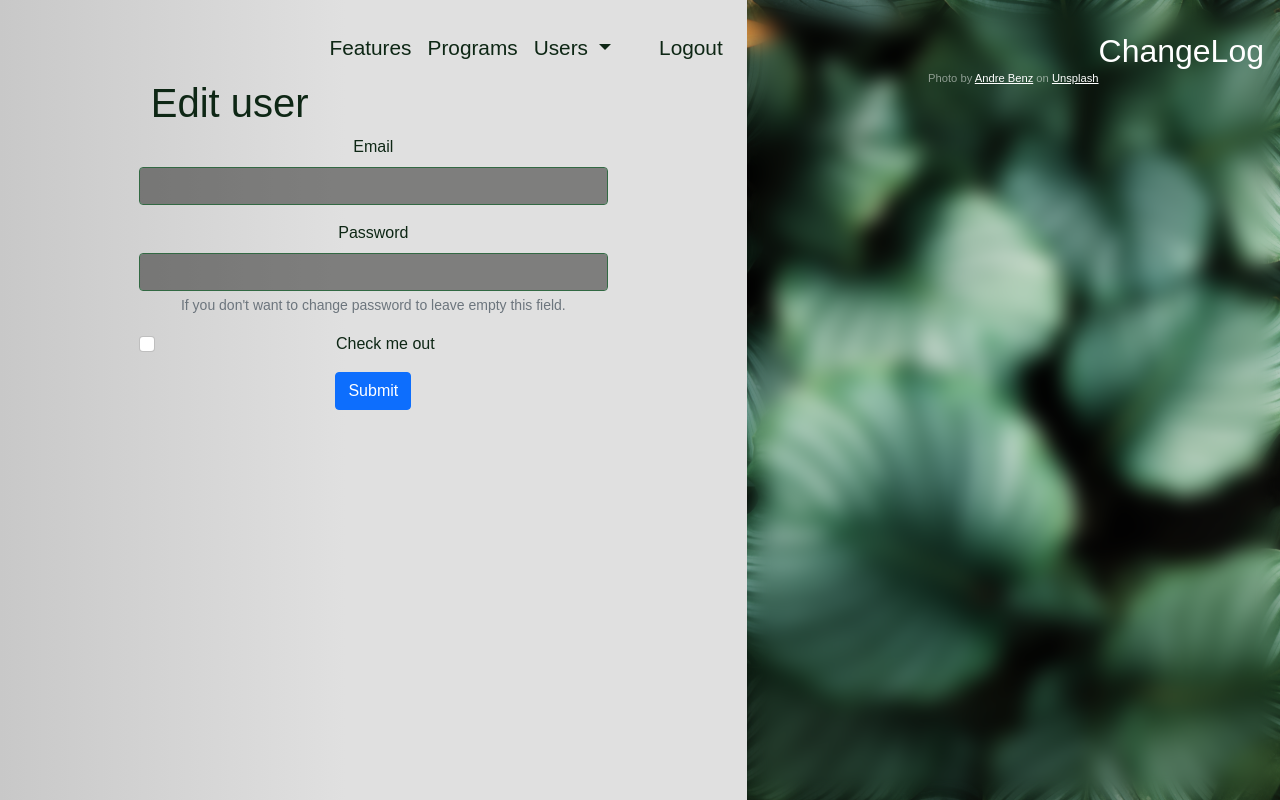
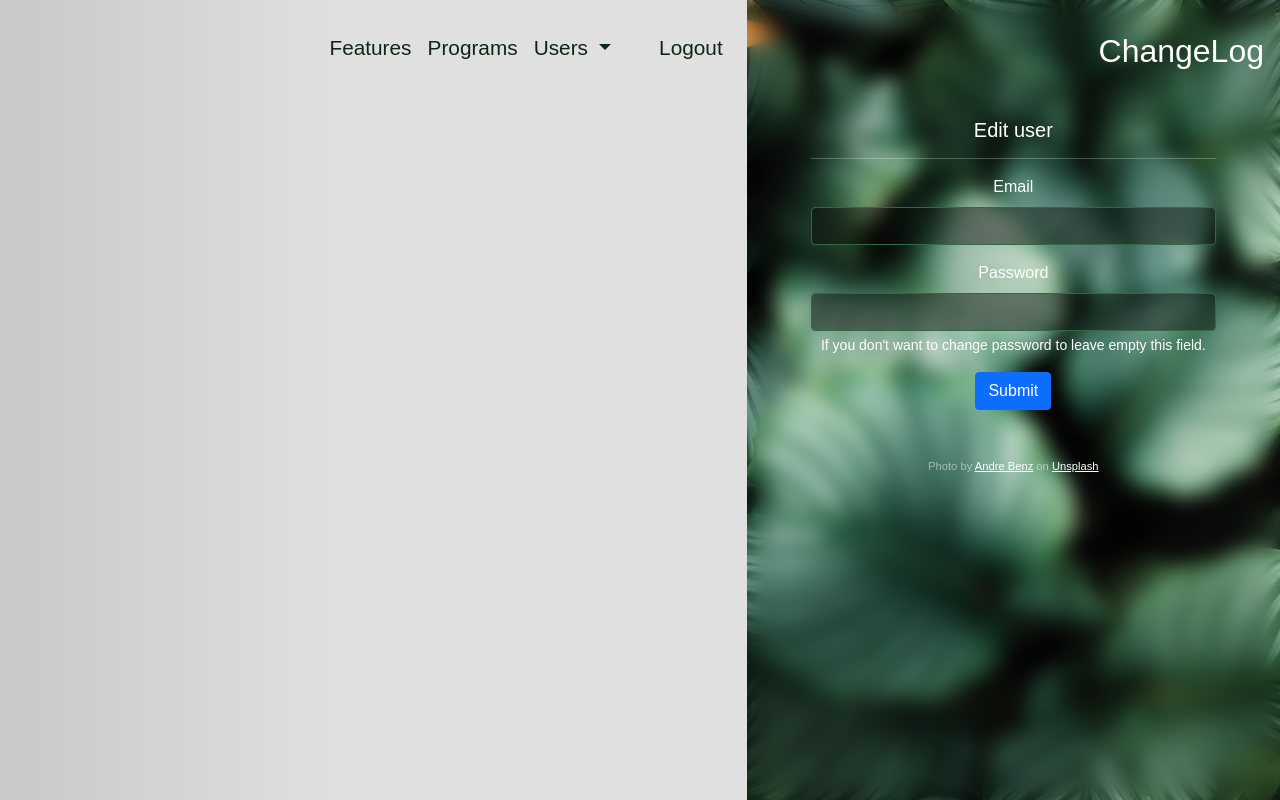
Before and after one commit to Pshowo/flask-changelog, a Flask app: template templates/edit_user.html in a window 1280 px wide. Run offline with Flask 2, Linux system fonts and the light colour scheme; the template is opened without the code that fills it, so the values that code supplies are empty; some libraries are stand-ins or nearby versions; some web fonts are replaced.

Commit message:
Fixed: program and user layout

```diff
--- a/templates/edit_user.html
+++ b/templates/edit_user.html
@@ -1,13 +1,9 @@
 {% extends 'base.html' %}
 {% block title %}Edit User{% endblock%}
-{% block content %}
-<div class="conteiner row">
-  <div class="col-2"></div>
-
+{% block aside %}
+<div class="col p-5 text-white">
   <div class="col conteiner">
-    <div class="row m-20">
-      <div class="col-5 h1">Edit user {{ user.name }}</div>
-    </div>
+      <h5 class="text-center">Edit user {{ user.name }}</h5><hr>
 
     <form id="user_form" action="{{ url_for('edit_user', user_name=user.name) }}" method="POST">
 
@@ -19,18 +15,13 @@
       <div class="mb-3">
         <label for="user_pass" class="form-label">Password</label>
         <input type="password" class="form-control" id="user_pass" name="user_pass">
-        <div id="passHelp" class="form-text">If you don't want to change password to leave empty this field.</div>
+        <div id="passHelp" class="form-text text-white">If you don't want to change password to leave empty this field.</div>
       </div>
 
-      <div class="mb-3 form-check">
-        <input type="checkbox" class="form-check-input" id="exampleCheck1">
-        <label class="form-check-label" for="exampleCheck1">Check me out</label>
-      </div>
 
       <button type="submit" class="btn btn-primary" value="Send">Submit</button>
 
     </form>
   </div>
-  <div class="col-2"></div>
 </div>
 {% endblock %}
--- a/templates/users.html
+++ b/templates/users.html
@@ -91,3 +91,7 @@
 </table>
 </div>
 {% endblock %}
+
+{% block aside %}
+
+{% endblock %}
```
Also changed, not shown: templates/new_user.html (+4 -13 lines), templates/programs.html (+5 -4 lines).
